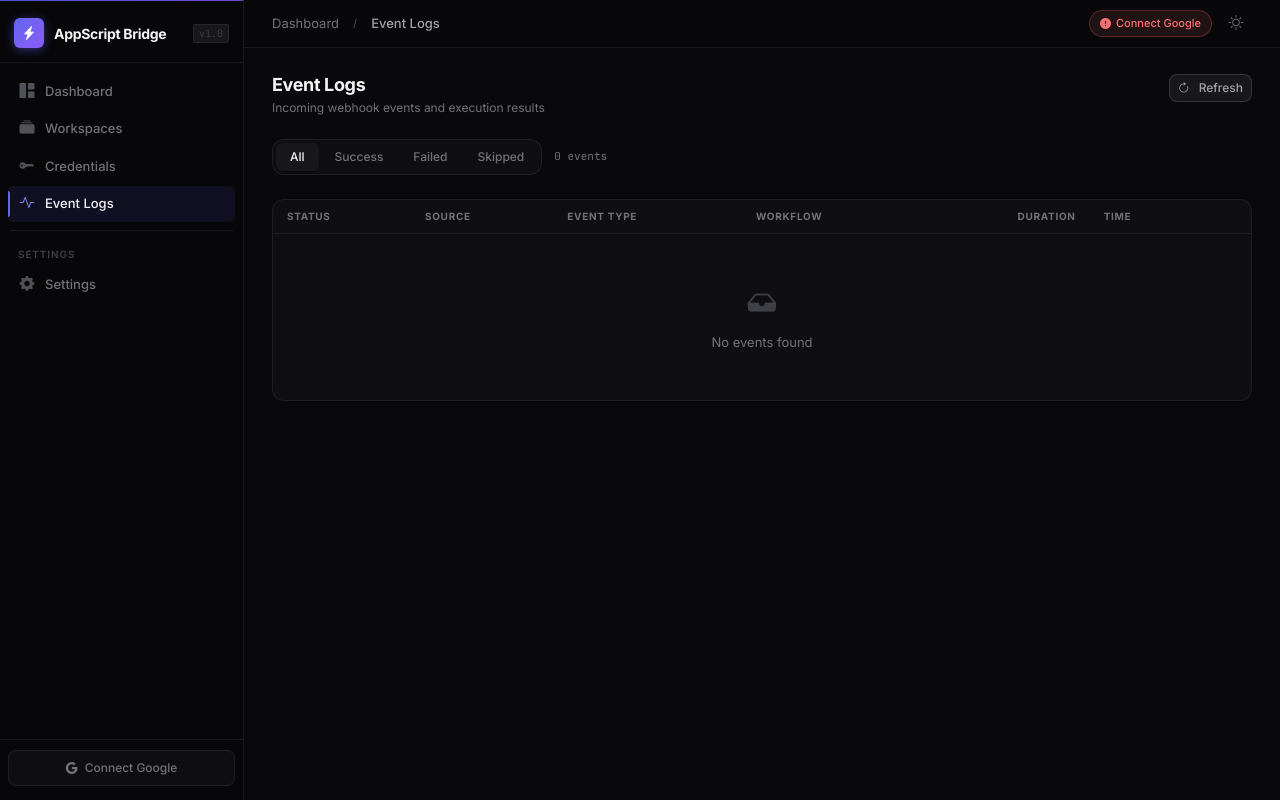
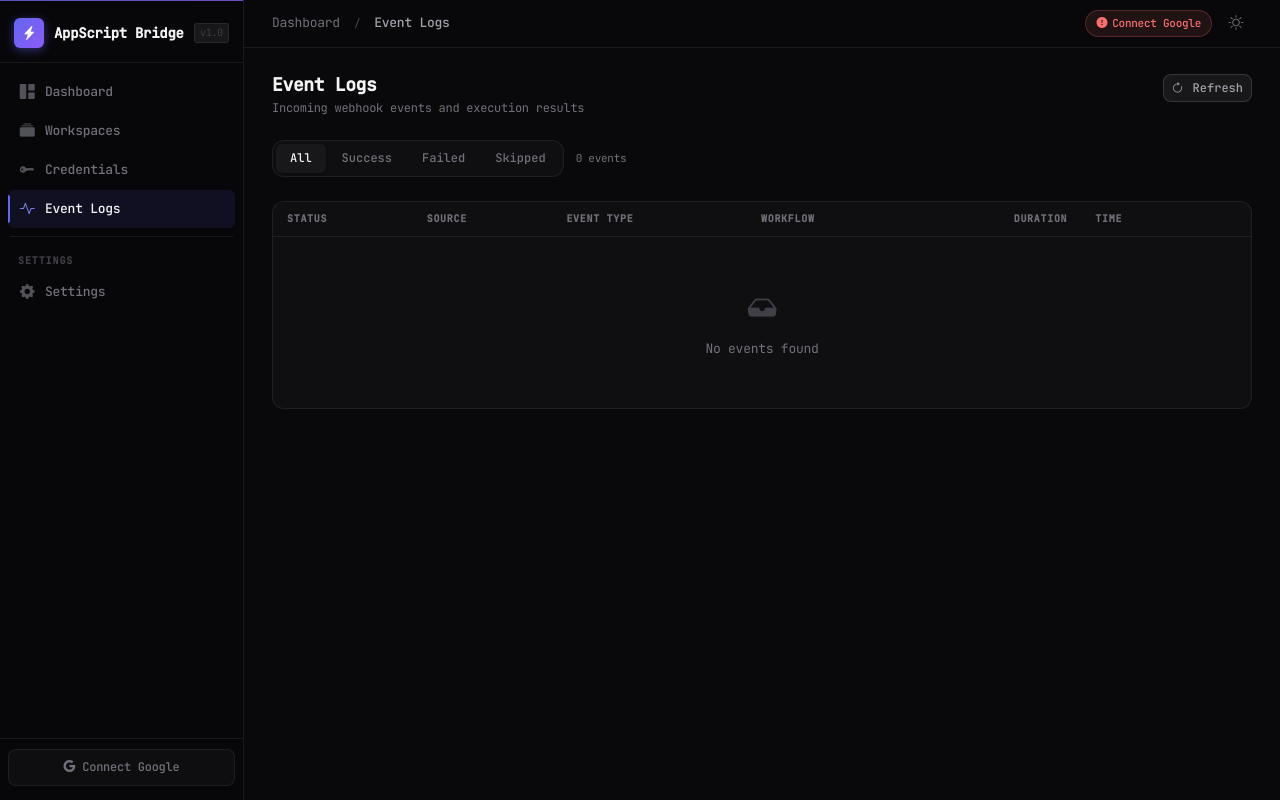
Before and after one commit to AbelPriyakumarP/appscript-bridge, a Flask app: page /events in a window 1280 px wide. Run offline with Flask 3, Linux system fonts and the light colour scheme; data that the repository does not hold is empty; some libraries are stand-ins or nearby versions.

Commit message:
style: switch global UI font to JetBrains Mono
Use JetBrains Mono as the default body typeface across the entire app,
with Fira Code and Cascadia Code as fallbacks. Tightened letter-spacing
to -0.02em and bumped line-height to 1.6 to compensate for monospace
width. Previously Inter was default with JetBrains Mono only on code
elements.

Co-Authored-By: Claude Sonnet 4.6 <noreply@anthropic.com>

```diff
--- a/static/css/style.css
+++ b/static/css/style.css
@@ -188,12 +188,13 @@
 *, *::before, *::after { box-sizing: border-box; }
 
 body {
-  font-family: 'Inter', system-ui, -apple-system, sans-serif;
+  font-family: 'JetBrains Mono', 'Fira Code', 'Cascadia Code', monospace;
   background: var(--bg-base);
   color: var(--text-1);
   margin: 0;
-  font-size: 14px;
-  line-height: 1.5;
+  font-size: 13px;
+  line-height: 1.6;
+  letter-spacing: -0.02em;
   -webkit-font-smoothing: antialiased;
   -moz-osx-font-smoothing: grayscale;
 }
```
